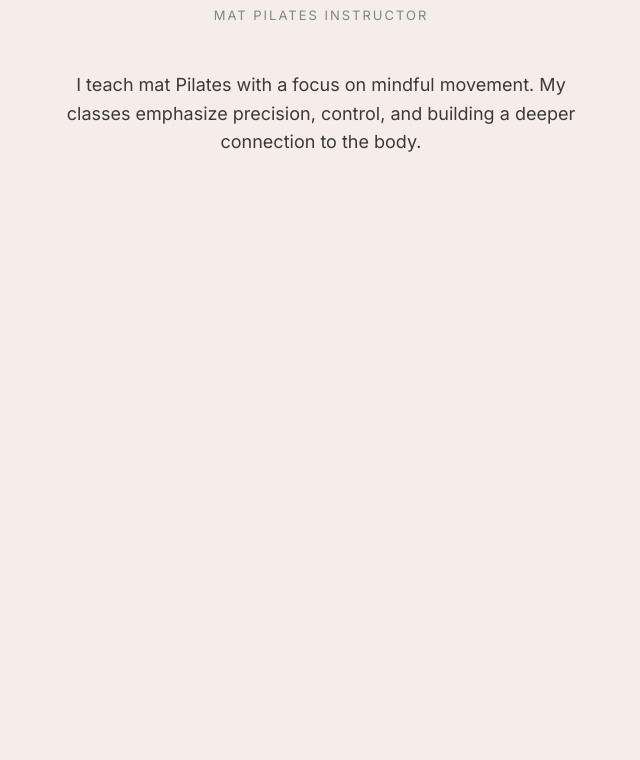
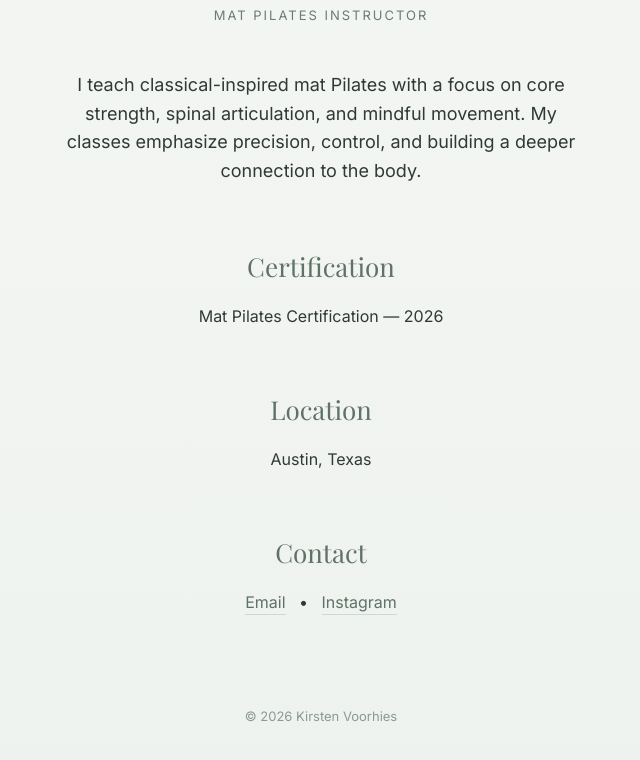
Before and after one commit to kvoorhies/kvpilates-site, a plain HTML site: page index.html in a window 1280 px wide. Shown: the part 202-962 px from the top of the page, without its empty margins (319-959 px from the left). Before the commit the page ends 800 px from the top, so only its background shows below. Drawn offline with nearby package versions, Linux system fonts and the light colour scheme.

Commit message:
Update index.html

```diff
--- a/index.html
+++ b/index.html
@@ -12,8 +12,8 @@
 
 body{
 margin:0;
-background:#f6edea; /* soft neutral pink */
-color:#3a3a3a;
+background:linear-gradient(180deg,#f4f6f4,#eef2ef);
+color:#2f3a32;
 font-family:'Inter', sans-serif;
 line-height:1.6;
 }
@@ -31,14 +31,14 @@ font-size:48px;
 font-weight:500;
 letter-spacing:.5px;
 margin-bottom:8px;
-color:#3a3a3a;
+color:#2f3a32;
 }
 
 .subtitle{
 font-size:13px;
 letter-spacing:2px;
 text-transform:uppercase;
-color:#7a8b7c; /* soft sage green */
+color:#6b7d71;
 margin-bottom:45px;
 }
 
@@ -58,7 +58,7 @@ font-family:'Playfair Display', serif;
 font-weight:400;
 font-size:26px;
 margin-bottom:12px;
-color:#6f7f72; /* muted green */
+color:#5f7266;
 }
 
 .contact{
@@ -66,21 +66,21 @@ font-size:16px;
 }
 
 a{
-color:#6f7f72;
+color:#5f7266;
 text-decoration:none;
-border-bottom:1px solid #d6c6c2;
+border-bottom:1px solid #cfd8d1;
 padding-bottom:2px;
 transition:.2s;
 }
 
 a:hover{
-border-bottom:1px solid #6f7f72;
+border-bottom:1px solid #5f7266;
 }
 
 footer{
 margin-top:90px;
 font-size:13px;
-color:#9a8f8b;
+color:#8c9a90;
 }
 
 </style>
@@ -94,8 +94,35 @@ color:#9a8f8b;
 <div class="subtitle">Mat Pilates Instructor</div>
 
 <div class="bio">
-I teach mat Pilates with a focus on mindful movement. My classes emphasize
+I teach classical-inspired mat Pilates with a focus on core strength,
+spinal articulation, and mindful movement. My classes emphasize
 precision, control, and building a deeper connection to the body.
 </div>
 
-<div
+<div class="section">
+<h2>Certification</h2>
+<p>Mat Pilates Certification — 2026</p>
+</div>
+
+<div class="section">
+<h2>Location</h2>
+<p>Austin, Texas</p>
+</div>
+
+<div class="section contact">
+<h2>Contact</h2>
+<p>
+<a href="mailto:your@email.com">Email</a>
+&nbsp;&nbsp;•&nbsp;&nbsp;
+<a href="#">Instagram</a>
+</p>
+</div>
+
+<footer>
+© 2026 Kirsten Voorhies
+</footer>
+
+</div>
+
+</body>
+</html>
```
